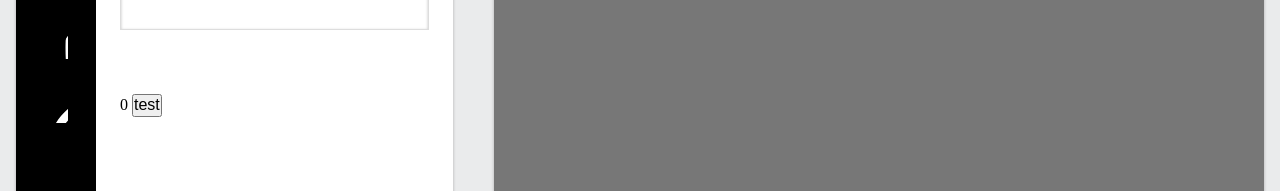
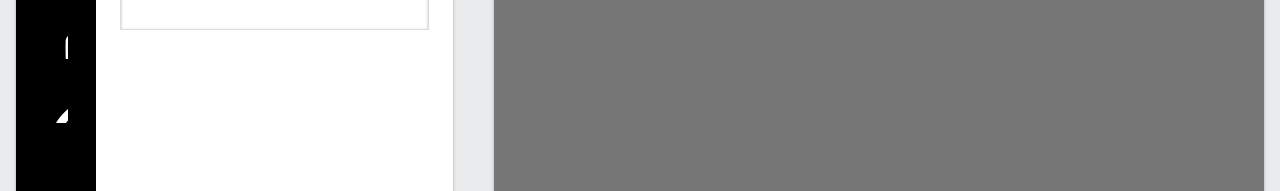
Before and after one commit to FRANKIETANG/vue-resume-test, a Vue app: page / in a window 1280 px wide. Shown: the part 329-520 px from the top of the page. Built offline with nearby package versions, Linux system fonts and the light colour scheme.

Commit message:
清楚测试代码

```diff
--- a/src/components/ResumeEditor.vue
+++ b/src/components/ResumeEditor.vue
@@ -37,10 +37,6 @@
                     v-model="resume[item.field][key]">
                 </div>
             </li>
-            <li>
-                {{count}}
-                <button @click="add">test</button>
-            </li>
             <!-- <li>1</li>
                 <li>2</li>
                 <li>3</li>
@@ -61,9 +57,6 @@
     //     }
     // },
     computed: {
-        count(){
-            return this.$store.state.count
-        },
         selected:{
             get(){
                 return this.$store.state.selected
@@ -77,9 +70,7 @@
         }
     },
     methods: {
-        add(){
-            this.$store.commit('increment')
-        }
+
     }
 }
 </script>
--- a/src/store/index.js
+++ b/src/store/index.js
@@ -5,7 +5,6 @@
 
 export default new Vuex.Store({
     state: {
-        count: 0,
         selected: 'profile',
         resume: {
             config: [
@@ -45,9 +44,6 @@
         }
     },
     mutations: {
-        increment (state) {
-            state.count++
-        },
         switchTab (state, payload) {
             state.selected = payload
         }
```
